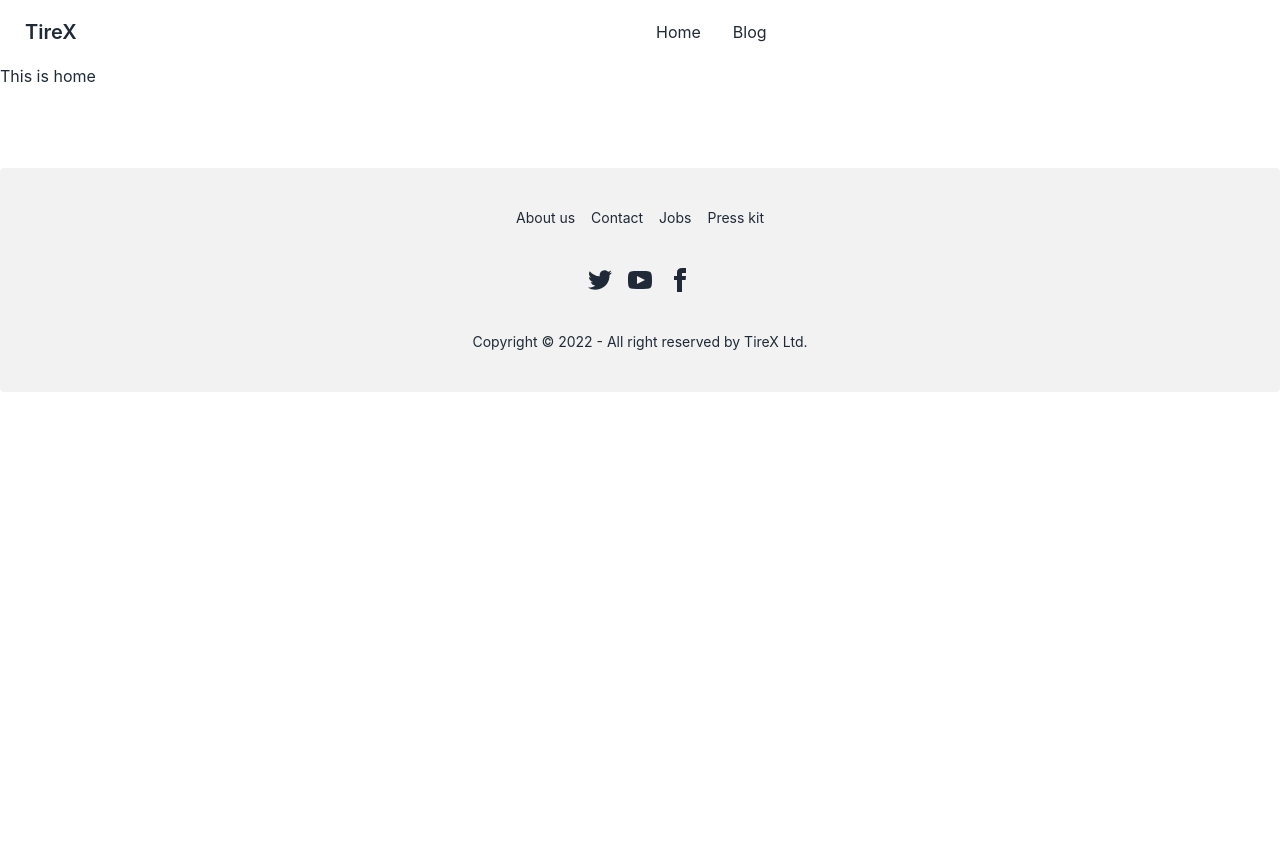
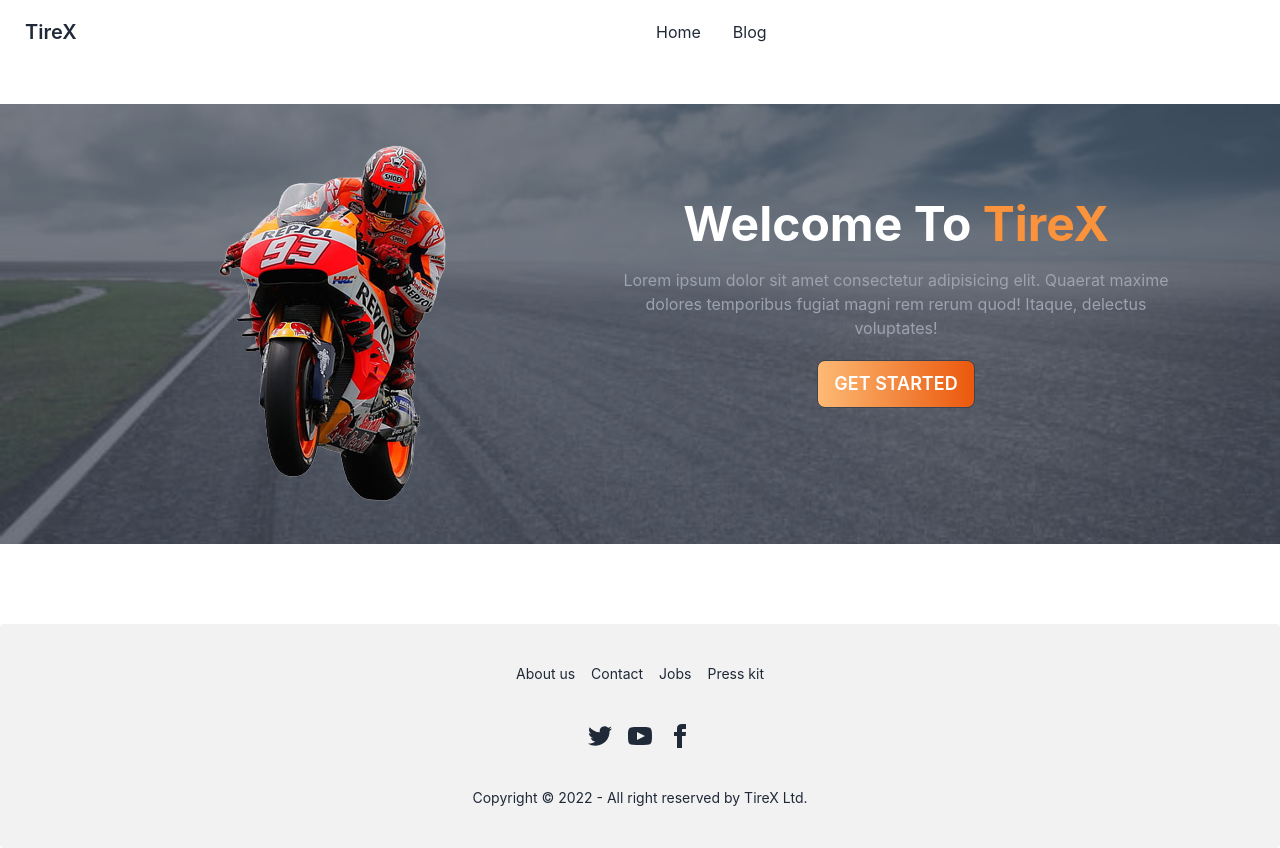
Before and after one commit to Fahim-05/TireX-client, a React (Create React App) app: page / in a window 1280 px wide. Before the commit the page ends 800 px from the top, so only its background shows below. Built offline with nearby package versions, Linux system fonts and the light colour scheme.

Commit message:
banner done

```diff
--- /dev/null
+++ b/src/Components/PrimaryButton/PrimaryButton.js
@@ -0,0 +1,9 @@
+import React from 'react';
+
+const PrimaryButton = ({children}) => {
+    return (
+        <button className="btn hover:shadow-2xl text-lg bg-gradient-to-r from-orange-300 to-orange-600 text-white">{children}</button>
+    );
+};
+
+export default PrimaryButton;
--- /dev/null
+++ b/src/Pages/Home/Banner/Banner.js
@@ -0,0 +1,26 @@
+import React from 'react';
+import backgroundImg from '../../../assets/banner/background.jpg';
+import coverImg from '../../../assets/banner/cover.jpg';
+import PrimaryButton from '../../../Components/PrimaryButton/PrimaryButton';
+
+const Banner = () => {
+    return (
+        <div>
+            <div className="hero" style={{ backgroundImage: `url(${backgroundImg})`}}>
+                <div className="hero-overlay bg-opacity-70"></div>
+                <div className="hero-content text-center text-neutral-content">
+                    <div className='w-1/2 mx-auto'>
+                        <img className='ml-48' src={coverImg} alt=''/>
+                    </div>
+                    <div className=" w-1/2 mr-20 mb-10">
+                        <h1 className="mb-5 text-5xl font-bold">Welcome To <span className='text-orange-400'>TireX</span></h1>
+                        <p className="mb-5 text-center text-gray-400">Lorem ipsum dolor sit amet consectetur adipisicing elit. Quaerat maxime dolores temporibus fugiat magni rem rerum quod! Itaque, delectus voluptates!</p>
+                        <PrimaryButton>Get Started</PrimaryButton>
+                    </div>
+                </div>
+            </div>
+        </div>
+    );
+};
+
+export default Banner;
--- a/src/Pages/Home/Home/Home.js
+++ b/src/Pages/Home/Home/Home.js
@@ -1,9 +1,10 @@
 import React from 'react';
+import Banner from '../Banner/Banner';
 
 const Home = () => {
     return (
-        <div>
-            <h1>This is home</h1>
+        <div className='my-10'>
+            <Banner></Banner>
         </div>
     );
 };
```
Also changed, not shown: src/assets/banner/background.jpg (added), src/assets/banner/cover.jpg (added).
